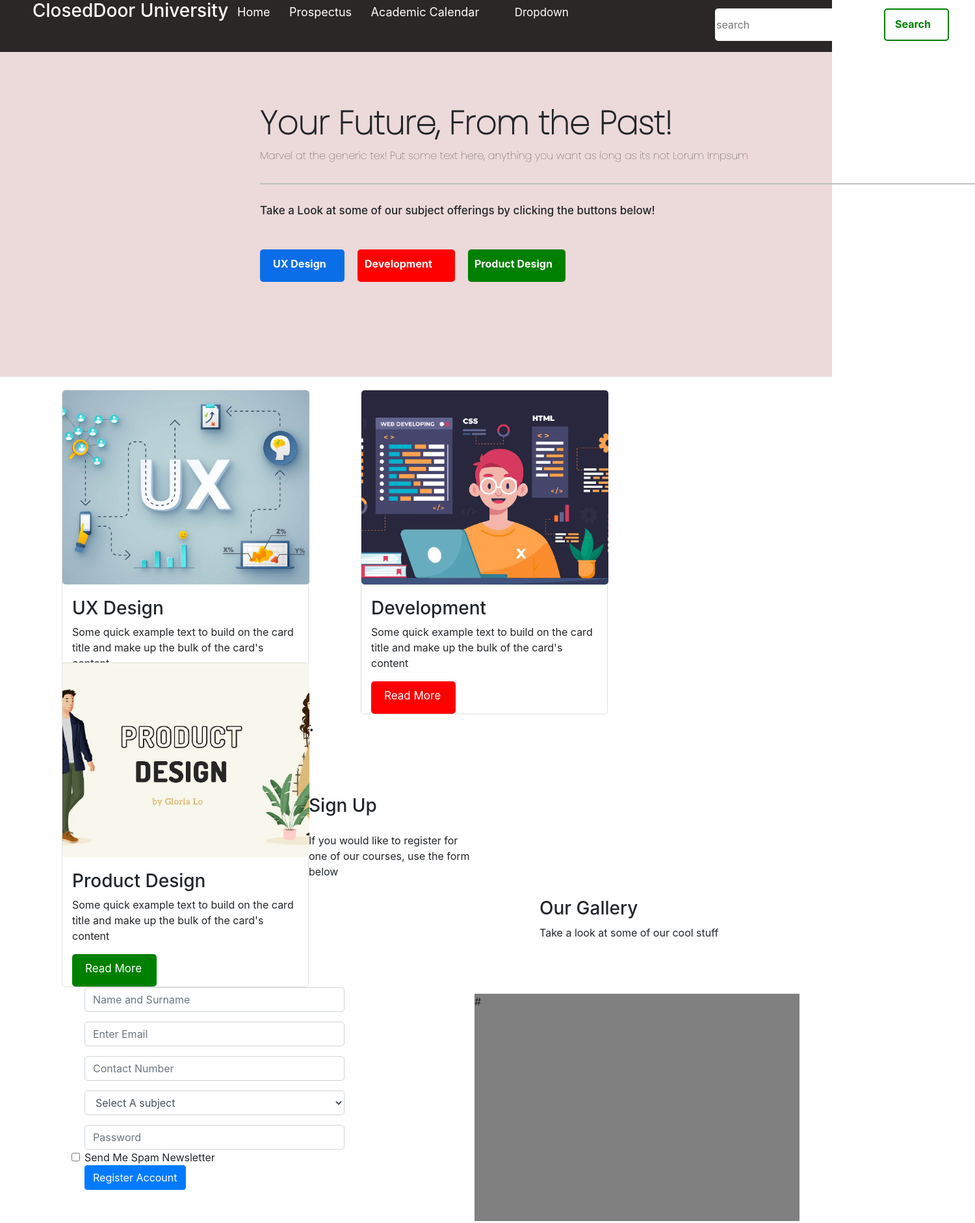
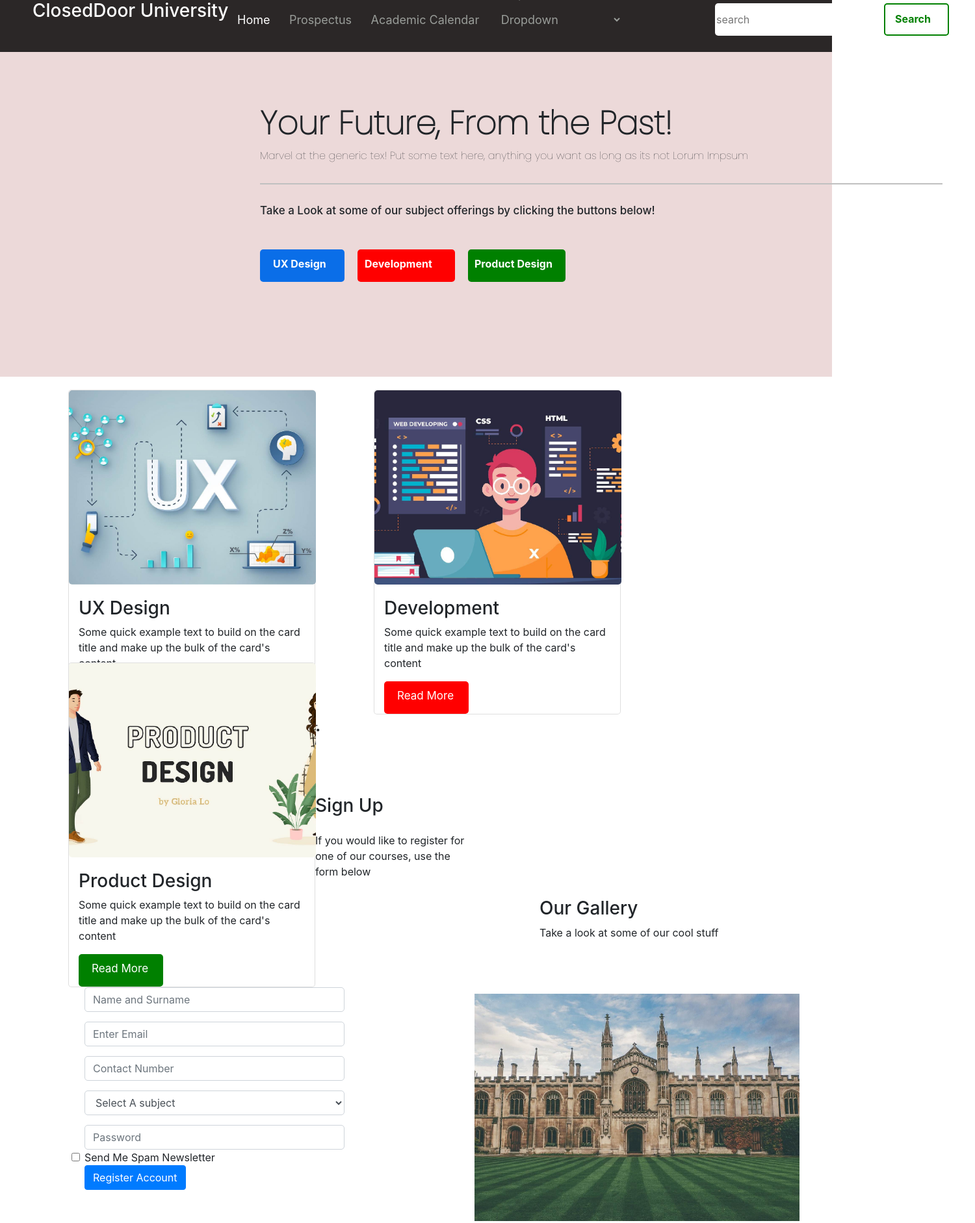
Before and after one commit to Brilu-22/formal-Assessment-One_Term-2, a plain HTML site: page Index.html in a window 1280 px wide. Shown: the top 1883 px of the page at 65% size, 1500 px wide, since content can reach past the window. Drawn offline with nearby package versions, Linux system fonts and the light colour scheme; a web font is replaced by a local one.

Commit message:
project 103b
The js is still giving me problems

```diff
--- a/Index.html
+++ b/Index.html
@@ -27,19 +27,20 @@
     </div>
     <div class="nav-con">
         <ul>
-            <li>Home</li>
-            <li>Prospectus</li>
-            <li>Academic Calendar</li>
-            <li>
-                <a href="#">Dropdown </a>
-                <ul class="dropdown">
-                    <li><a href="#">UX Design</a></li>
-                    <li><a href="#">Development</a></li>
-                    <li><a href="#">Product</a></li>
-                    <li class="mini-line"></li>
-                    <li><a href="#">Creative Computing</a></li>
-                </ul>
-            </li>
+            <a href="Index.html"><li class="active">Home</li></a>
+            <a><li>Prospectus</li></a>
+            <a><li>Academic Calendar</li></a>
+            <a><li>Dropdown
+                <form class="down">
+                    <select class="dropdown">
+                        <option>Dropdown</div></option>
+                        <option>UX Design</div></option>
+                        <option>Development</div></option>
+                        <option>Product Design</div></option>
+                        <option>Creative Computing</div></option>
+                    </select>
+                </form>
+            </li></a>
         </ul>
 
         <form>
@@ -119,7 +120,7 @@
                 <input type="password" class="form-control" placeholder="Password" id="password">
 
                 <div class="mail-check">
-                    <input class="form-check-input" name="Send" type="checkbox" value="send" id="newsletter">
+                    <input class="form-check-input" name="Send" type="checkbox"  id="newsletter" value="send">
                     <label class="form-check-label" for="newsletter">
                         Send Me Spam Newsletter
                     </label>
@@ -133,7 +134,7 @@
         <div class="col-6 picture">
             <h3>Our Gallery</h3>
             <p>Take a look at some of our cool stuff</p>
-            <div class="photo">#</div>
+            <div class="photo"></div>
 
         </div>
 
@@ -142,6 +143,9 @@
 
     </div>
 
+    <footer>
+        <h2>Footer</h2>
+    </footer>
 
 
 </body>
--- a/css/main.css
+++ b/css/main.css
@@ -2,6 +2,19 @@ nav{
     background-color: rgb(43, 39, 39);
     height: 80px;
     margin-top: -20px;
+}
+
+body{
+    overflow-x: hidden;
+}
+
+footer{
+    background-color: rgb(43, 39, 39);
+    text-align: center;
+    margin-top: 500px;
+    height: 100px;
+    color: white;
+    padding-top: 30px;
 }
 
 .logo{
@@ -26,24 +39,27 @@ nav ul li{
     position: relative;
     margin-left: 20px;
     margin-top: -30px;
-    color: white;
+    color: #999d99;
 }
 
 nav li a{
     display: block;
     padding: 20px 25px;
-    color: white;
+    color: black;
     text-decoration: none;
     text-align: center;
     font-size: 17px;
 }
 
 .dropdown{
-    background-color: black;
-    float: left;
-    margin-left: 50px;
+    border: none;
+    background-color: transparent;
+    color: #999d99;
 }
 
+.down{
+    color: red;
+}
 
 
 ul li ul.dropdown li{
@@ -92,7 +108,7 @@ ul li:hover ul.dropdown{
 }
 
 .active{
-    text-decoration: none;
+    color: white;
 }
 
 header{
@@ -100,7 +116,6 @@ header{
     height: 500px;
     padding-top: 80px;
     padding-left: 400px;
-    width: 100%;
 }
 
 header h1{
@@ -114,7 +129,7 @@ header p{
 }
 
 .line{
-    width: 1100px;
+    width: 1050px;
     height: 2px;
     font-family: 'Poppins', sans-serif;
     background-color: rgb(192, 192, 192);
@@ -170,7 +185,7 @@ header h3{
 .card{
     width: 380px;
     float: left;
-    margin-left: 80px;
+    margin-left: 90px;
     margin-top: -80px;
     height: 500px;
     border-radius: 5px;
@@ -284,7 +299,9 @@ select{
 }
 
 .photo{
-    background-color: grey;
+    background-image: url(../assets/two.jpg);
+    background-position: center;
+    background-size: cover;
     width: 500px;
     height: 350px;
     float: left;
--- a/js/index.js
+++ b/js/index.js
@@ -9,8 +9,8 @@ addAccount = () => {
 
     let newsletter = document.getElementById("Send");
 
-
-        if(newsletter.checked){
+        for(let i=0; i < newsletter.length; i++){
+            if(newsletter[i].checked){
                 register.push({
 
                     first: first,
@@ -25,5 +25,6 @@ addAccount = () => {
 
             console.log(register);
 
+        }
 
 };
```
Lines whose indentation alone changed are shown as unchanged.
